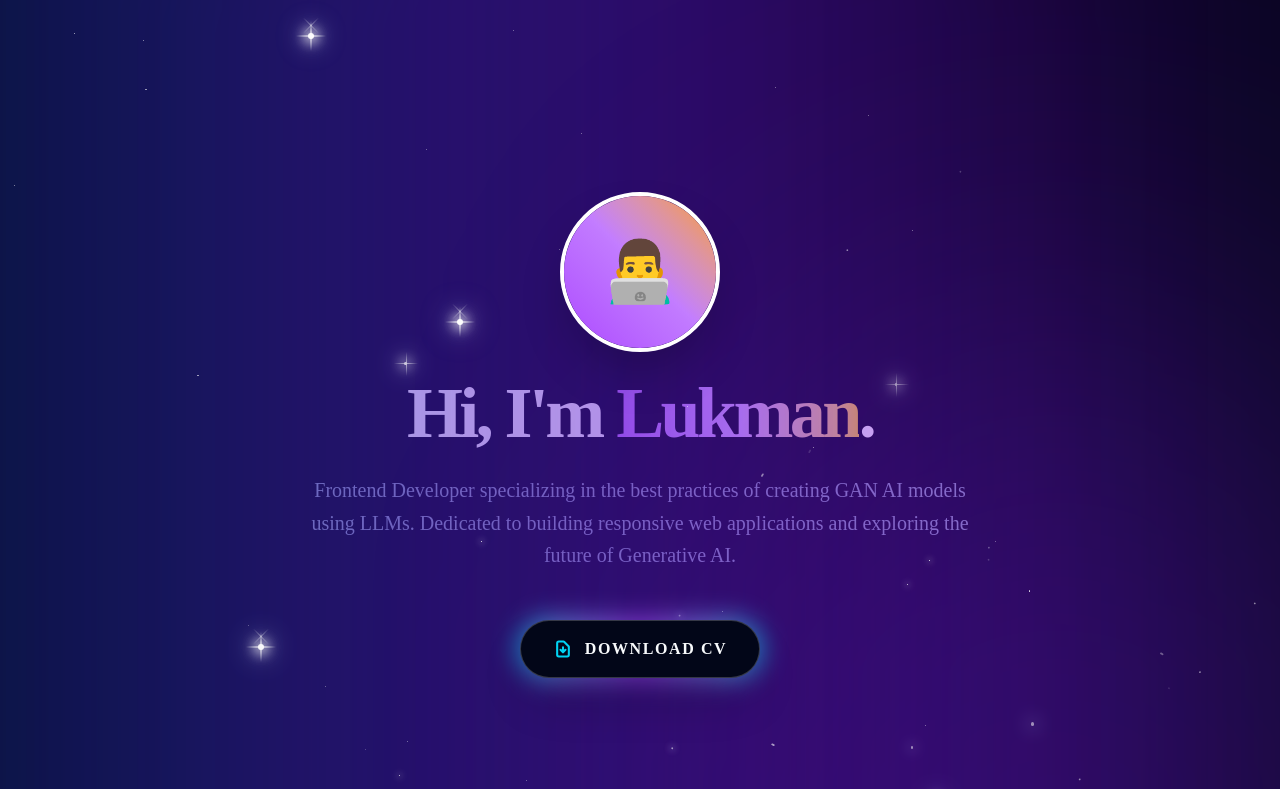
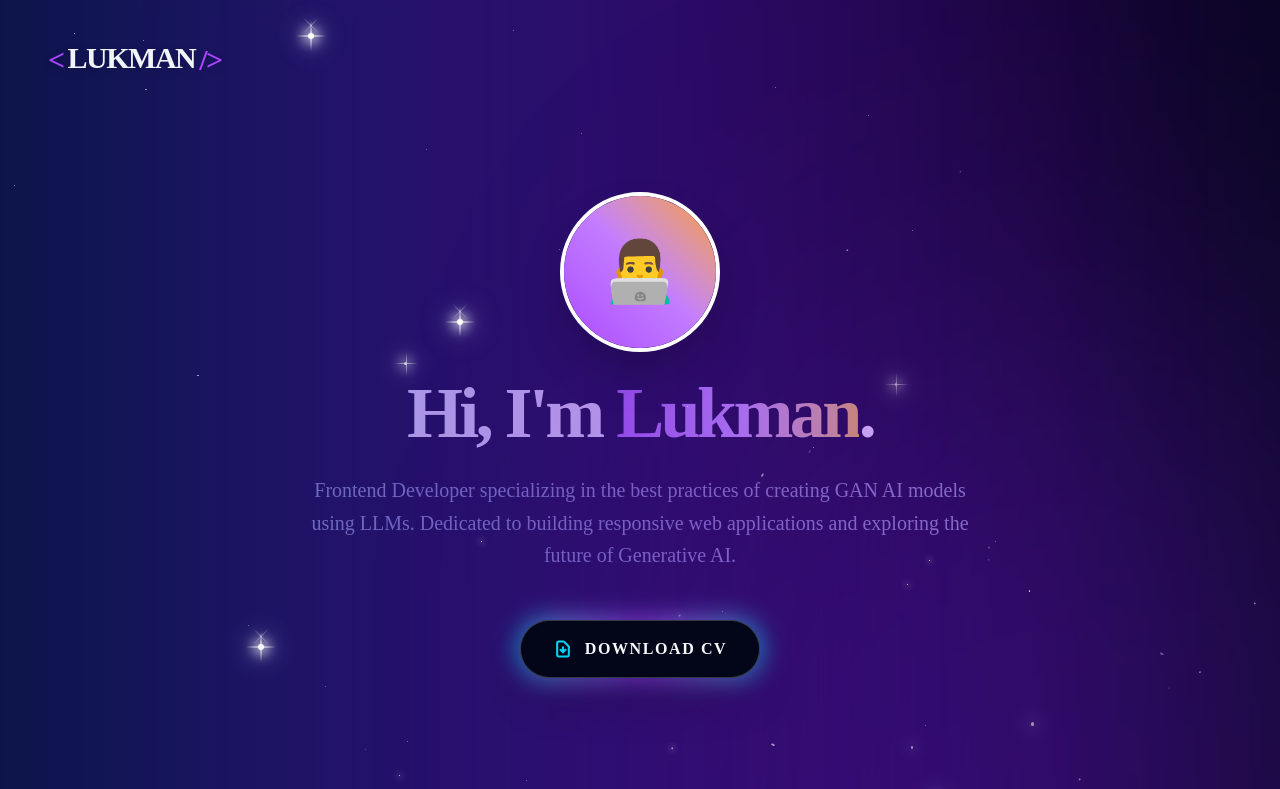
Before and after one commit to lukman-47/portfolio, a Next.js app: page / in a window 1280 px wide. Shown: the top 789 px of the page. Built offline with nearby package versions, Linux system fonts and the light colour scheme.

Commit message:
feat: add premium text logo to the top left of the portfolio

```diff
--- a/src/app/page.tsx
+++ b/src/app/page.tsx
@@ -290,9 +290,22 @@ export default async function Portfolio() {
         </div>
       </div>
 
+      {/* Premium Text Logo */}
+      <div className="fixed top-8 left-6 md:top-10 md:left-12 z-[110]">
+        <Link href="#top" className="text-2xl md:text-3xl font-black tracking-tighter flex items-center gap-1 group drop-shadow-lg">
+          <span className="text-purple-500 group-hover:-translate-x-1 transition-transform duration-300">&lt;</span>
+          <span className="text-slate-100 group-hover:text-transparent group-hover:bg-clip-text group-hover:bg-gradient-to-r group-hover:from-purple-400 group-hover:to-amber-400 transition-all duration-500 pb-1">
+            LUKMAN
+          </span>
+          <span className="text-purple-500 group-hover:translate-x-1 transition-transform duration-300">/&gt;</span>
+        </Link>
+      </div>
+
       {/* The Dynamic Island now serves as the primary navigation bar */}
-      <div className="fixed top-4 left-0 right-0 z-[100] px-4">
-        <DynamicIsland />
+      <div className="fixed top-4 left-0 right-0 z-[100] px-4 pointer-events-none flex justify-center">
+        <div className="pointer-events-auto w-full flex justify-center">
+          <DynamicIsland />
+        </div>
       </div>
 
       <main className="container mx-auto px-4 md:px-8 py-24 space-y-48">
```
